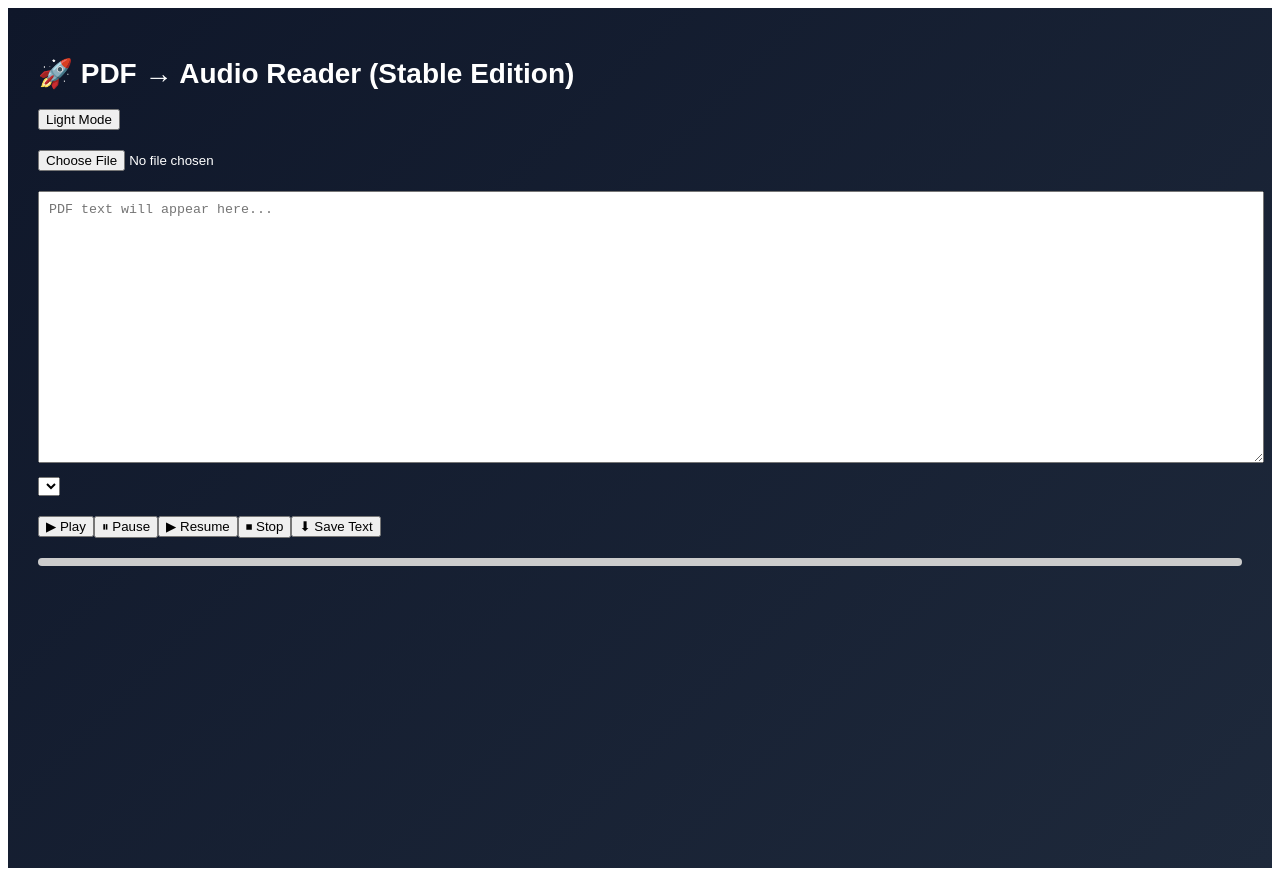
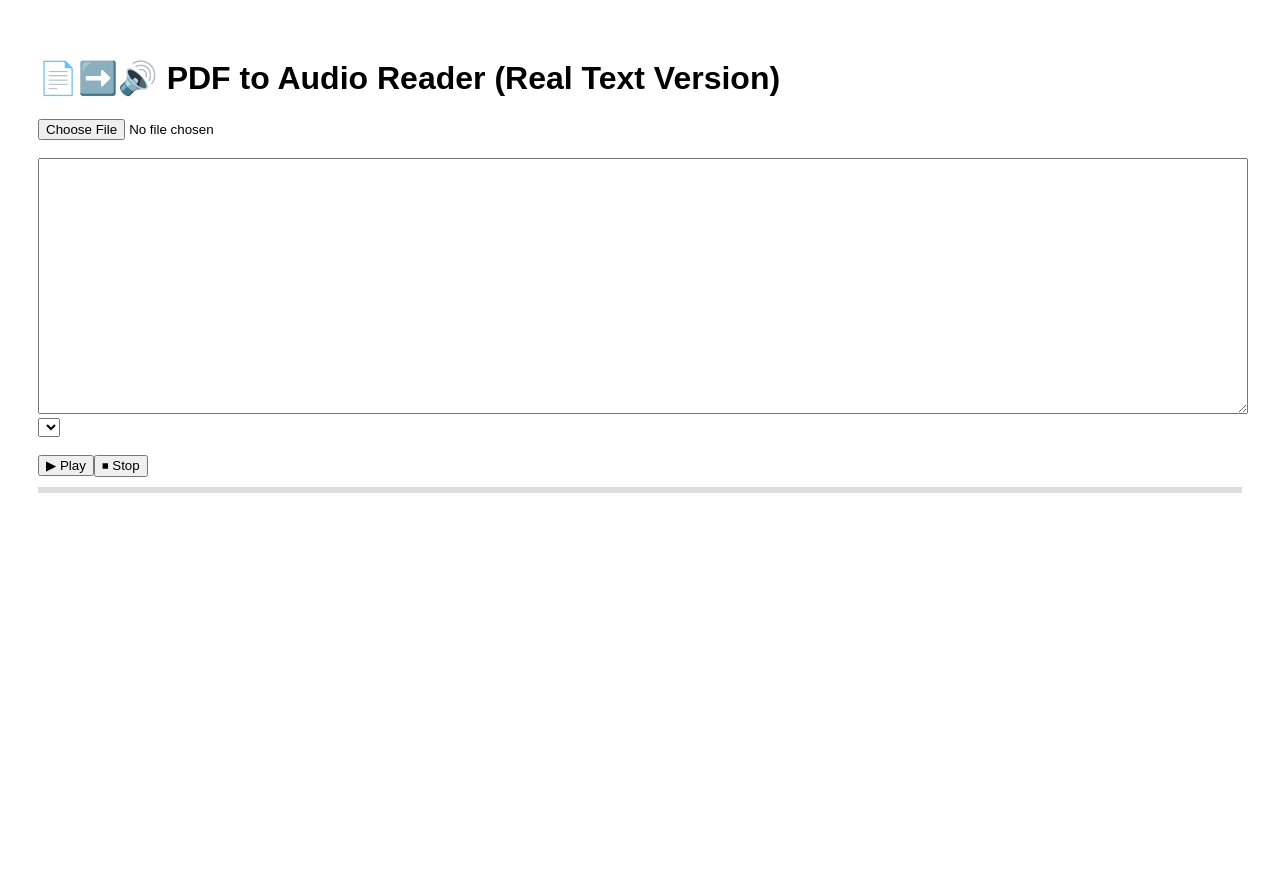
Before and after one commit to Jonasblue1/pdf-to-audio-system, a Next.js app: page / in a window 1280 px wide. After the commit the page ends 800 px from the top, so only its background shows below. Built offline with nearby package versions, Linux system fonts and the light colour scheme.

Commit message:
Final real pdf extraction fix

```diff
--- a/app/page.tsx
+++ b/app/page.tsx
@@ -1,138 +1,101 @@
 "use client";
 
-import { useState, useRef, useEffect } from "react";
+import { useState, useEffect } from "react";
+
+declare global {
+  interface Window {
+    pdfjsLib: any;
+  }
+}
 
 export default function Home() {
   const [text, setText] = useState("");
-  const [speaking, setSpeaking] = useState(false);
-  const [progress, setProgress] = useState(0);
-  const [dark, setDark] = useState(true);
   const [voices, setVoices] = useState<SpeechSynthesisVoice[]>([]);
   const [voiceIndex, setVoiceIndex] = useState(0);
+  const [progress, setProgress] = useState(0);
 
-  const utteranceRef = useRef<SpeechSynthesisUtterance | null>(null);
+  /* ---------------- LOAD PDF.JS FROM CDN ---------------- */
+  useEffect(() => {
+    const script = document.createElement("script");
+    script.src =
+      "https://cdnjs.cloudflare.com/ajax/libs/pdf.js/3.11.174/pdf.min.js";
+
+    script.onload = () => {
+      window.pdfjsLib.GlobalWorkerOptions.workerSrc =
+        "https://cdnjs.cloudflare.com/ajax/libs/pdf.js/3.11.174/pdf.worker.min.js";
+    };
+
+    document.body.appendChild(script);
+  }, []);
 
   /* ---------------- LOAD VOICES ---------------- */
   useEffect(() => {
     const loadVoices = () => {
       setVoices(window.speechSynthesis.getVoices());
     };
+
     loadVoices();
     window.speechSynthesis.onvoiceschanged = loadVoices;
   }, []);
 
-  /* ---------------- FILE PICK ---------------- */
-  const handleFile = async (file: File) => {
-    const reader = new FileReader();
+  /* ---------------- PDF TEXT EXTRACTION ---------------- */
+  const extractText = async (file: File) => {
+    const arrayBuffer = await file.arrayBuffer();
 
-    reader.onload = () => {
-      const content = reader.result as string;
+    const pdf = await window.pdfjsLib.getDocument({ data: arrayBuffer }).promise;
 
-      // simple extraction fallback (works for most PDFs)
-      const cleaned = content.replace(/[^\x20-\x7E\n]/g, " ");
-      setText(cleaned);
-    };
+    let fullText = "";
 
-    reader.readAsText(file);
+    for (let i = 1; i <= pdf.numPages; i++) {
+      const page = await pdf.getPage(i);
+      const content = await page.getTextContent();
+
+      const strings = content.items.map((item: any) => item.str);
+      fullText += strings.join(" ") + "\n\n";
+    }
+
+    setText(fullText);
   };
 
   /* ---------------- SPEECH ---------------- */
   const speak = () => {
     if (!text) return;
 
-    const u = new SpeechSynthesisUtterance(text);
-    u.rate = 1;
-    u.voice = voices[voiceIndex];
+    const utter = new SpeechSynthesisUtterance(text);
+    utter.voice = voices[voiceIndex];
 
-    u.onstart = () => {
-      setSpeaking(true);
-      setProgress(0);
+    utter.onboundary = (e) => {
+      setProgress((e.charIndex / text.length) * 100);
     };
 
-    u.onboundary = (e) => {
-      const pct = (e.charIndex / text.length) * 100;
-      setProgress(pct);
-    };
-
-    u.onend = () => {
-      setSpeaking(false);
-      setProgress(100);
-    };
-
-    utteranceRef.current = u;
-    window.speechSynthesis.speak(u);
+    window.speechSynthesis.speak(utter);
   };
 
-  const pause = () => window.speechSynthesis.pause();
-  const resume = () => window.speechSynthesis.resume();
-  const stop = () => {
-    window.speechSynthesis.cancel();
-    setSpeaking(false);
-    setProgress(0);
-  };
-
-  /* ---------------- DOWNLOAD MP3 ---------------- */
-  const downloadAudio = () => {
-    // browser TTS cannot export true MP3
-    // we save text instead for offline
-    const blob = new Blob([text], { type: "text/plain" });
-    const url = URL.createObjectURL(blob);
-
-    const a = document.createElement("a");
-    a.href = url;
-    a.download = "speech.txt";
-    a.click();
-  };
+  const stop = () => window.speechSynthesis.cancel();
 
   /* ---------------- UI ---------------- */
   return (
-    <main
-      style={{
-        minHeight: "100vh",
-        padding: 30,
-        background: dark
-          ? "linear-gradient(135deg,#0f172a,#1e293b)"
-          : "linear-gradient(135deg,#e0f2fe,#ffffff)",
-        color: dark ? "white" : "black",
-        fontFamily: "sans-serif",
-      }}
-    >
-      <h1 style={{ fontSize: 28, fontWeight: "bold" }}>
-        🚀 PDF → Audio Reader (Stable Edition)
-      </h1>
+    <main style={{ padding: 30, fontFamily: "sans-serif" }}>
+      <h1>📄➡️🔊 PDF to Audio Reader (Real Text Version)</h1>
 
-      {/* toggle */}
-      <button onClick={() => setDark(!dark)}>
-        {dark ? "Light Mode" : "Dark Mode"}
-      </button>
+      <input
+        type="file"
+        accept=".pdf"
+        onChange={(e) => e.target.files && extractText(e.target.files[0])}
+      />
 
-      {/* file input */}
-      <div style={{ marginTop: 20 }}>
-        <input
-          type="file"
-          accept=".pdf,.txt"
-          onChange={(e) => e.target.files && handleFile(e.target.files[0])}
-        />
-      </div>
+      <br />
+      <br />
 
-      {/* text area */}
       <textarea
         value={text}
-        onChange={(e) => setText(e.target.value)}
-        placeholder="PDF text will appear here..."
-        style={{
-          width: "100%",
-          height: 250,
-          marginTop: 20,
-          padding: 10,
-        }}
+        readOnly
+        style={{ width: "100%", height: 250 }}
       />
 
-      {/* voice select */}
-      <select
-        onChange={(e) => setVoiceIndex(Number(e.target.value))}
-        style={{ marginTop: 10 }}
-      >
+      <br />
+
+      <select onChange={(e) => setVoiceIndex(Number(e.target.value))}>
         {voices.map((v, i) => (
           <option key={i} value={i}>
             {v.name}
@@ -140,29 +103,24 @@ export default function Home() {
         ))}
       </select>
 
-      {/* controls */}
-      <div style={{ marginTop: 20 }}>
-        <button onClick={speak}>▶ Play</button>
-        <button onClick={pause}>⏸ Pause</button>
-        <button onClick={resume}>▶ Resume</button>
-        <button onClick={stop}>⏹ Stop</button>
-        <button onClick={downloadAudio}>⬇ Save Text</button>
-      </div>
+      <br />
+      <br />
 
-      {/* progress */}
+      <button onClick={speak}>▶ Play</button>
+      <button onClick={stop}>⏹ Stop</button>
+
       <div
         style={{
-          marginTop: 20,
-          height: 8,
-          background: "#ccc",
-          borderRadius: 6,
+          height: 6,
+          background: "#ddd",
+          marginTop: 10,
         }}
       >
         <div
           style={{
             height: "100%",
             width: progress + "%",
-            background: "#22c55e",
+            background: "green",
           }}
         />
       </div>
```
